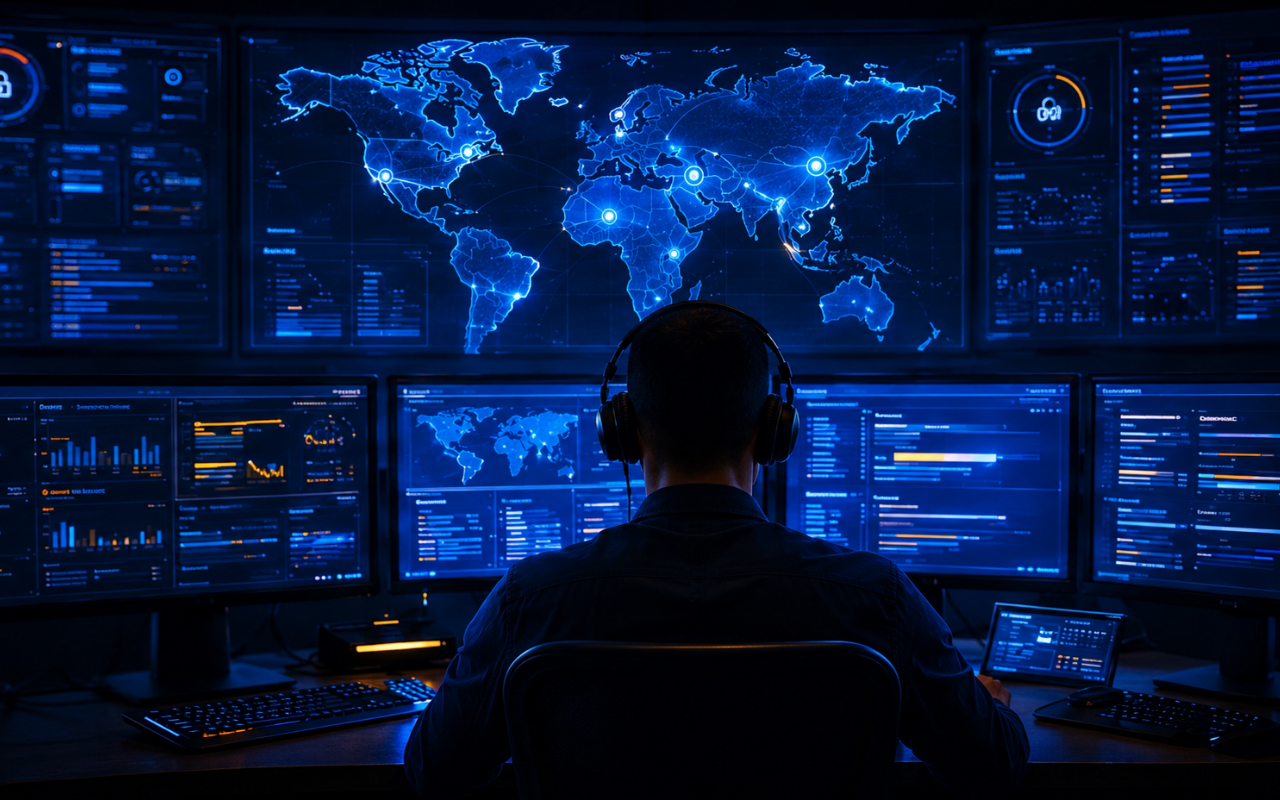
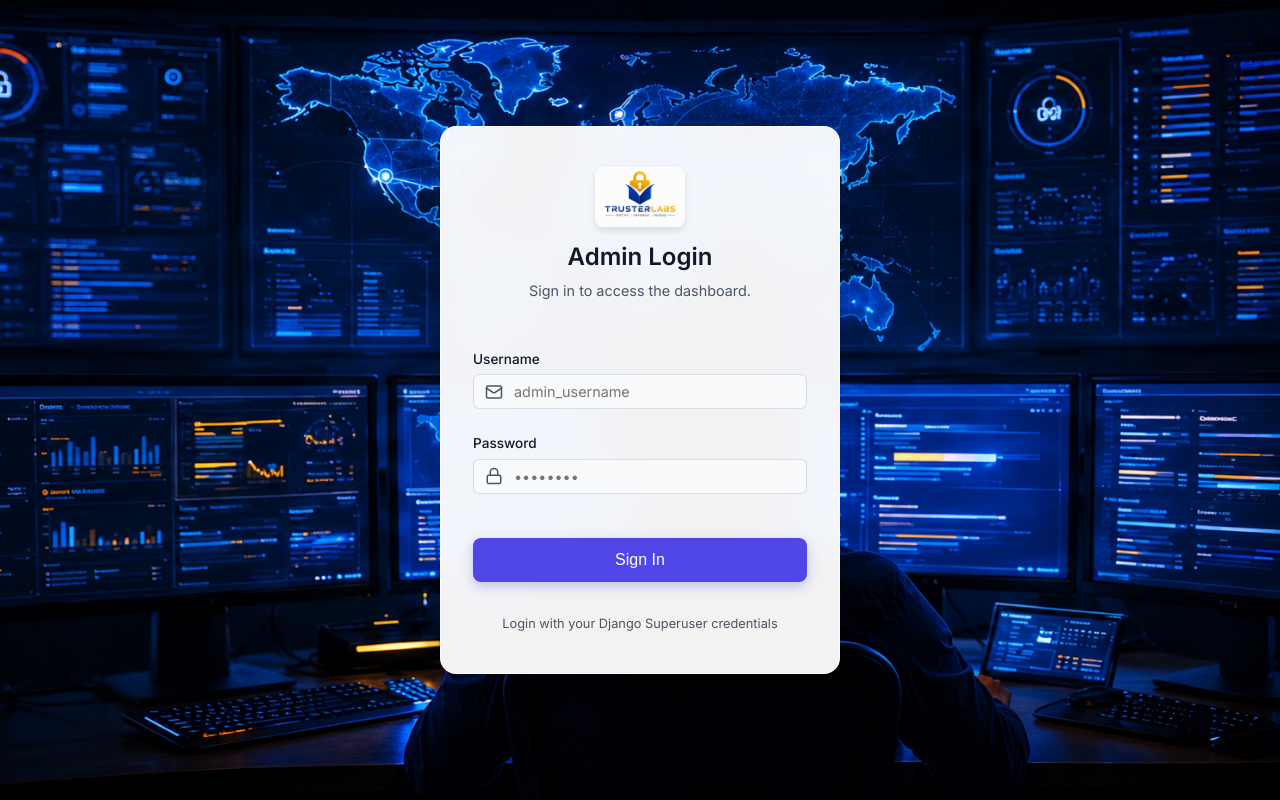
Before and after one commit to N7732/DataCollectionApp, a React (Vite) app in the folder Frontend/collectForm/: page /login in a window 1280 px wide. Before the commit this address had no page. Built offline with nearby package versions, Linux system fonts and the light colour scheme.

Commit message:
Connect frontend login to real Django authentication

```diff
--- a/Frontend/collectForm/src/App.jsx
+++ b/Frontend/collectForm/src/App.jsx
@@ -10,7 +10,7 @@ function App() {
     <Router>
       <Routes>
         <Route path="/" element={<TrainerForm />} />
-        <Route path="/log" element={<Login />} />
+        <Route path="/login" element={<Login />} />
         <Route
           path="/trustcollecteddatastudents"
           element={
--- a/Frontend/collectForm/src/components/AdminDashboard.jsx
+++ b/Frontend/collectForm/src/components/AdminDashboard.jsx
@@ -123,7 +123,7 @@ export default function AdminDashboard() {
             className="nav-item"
             onClick={() => {
               localStorage.removeItem('adminSessionToken');
-              navigate('/log');
+              navigate('/login');
             }}
             style={{ color: 'var(--error-color)', width: '100%', background: 'transparent', border: 'none', textAlign: 'left', cursor: 'pointer' }}
           >
--- a/Frontend/collectForm/src/components/Login.jsx
+++ b/Frontend/collectForm/src/components/Login.jsx
@@ -4,8 +4,9 @@ import logo from '../assets/logo.jpeg';
 import { Lock, Mail } from 'lucide-react';
 
 export default function Login() {
-  const [credentials, setCredentials] = useState({ email: '', password: '' });
+  const [credentials, setCredentials] = useState({ username: '', password: '' });
   const [error, setError] = useState('');
+  const [isLoading, setIsLoading] = useState(false);
   const navigate = useNavigate();
 
   const handleInputChange = (e) => {
@@ -13,18 +14,41 @@ export default function Login() {
     setCredentials(prev => ({ ...prev, [name]: value }));
   };
 
-  const handleLogin = (e) => {
+  const handleLogin = async (e) => {
     e.preventDefault();
     setError('');
+    setIsLoading(true);
 
-    // Hardcoded mock credentials for simulation
-    // TODO: Replace with actual Django API fetch request
-    if (credentials.email === 'admin@example.com' && credentials.password === 'password123') {
-      // Simulate saving session token
-      localStorage.setItem('adminSessionToken', 'mock_secure_token_abc123');
-      navigate('/trustcollecteddatastudents');
-    } else {
-      setError('Invalid email or password. Please try again.');
+    try {
+      const response = await fetch('https://datacollectionapp-wgon.onrender.com/api/login/', {
+        method: 'POST',
+        headers: {
+          'Content-Type': 'application/json',
+        },
+        body: JSON.stringify({
+          username: credentials.username,
+          password: credentials.password
+        }),
+      });
+
+      const data = await response.json();
+
+      if (response.ok && data.success) {
+        // Save the real auth token we got from Django
+        localStorage.setItem('adminSessionToken', data.token);
+
+        // Also save it as the API key for fetching data (since we set the API to accept sk_ tokens)
+        localStorage.setItem('trainerApiKey', data.token);
+
+        navigate('/trustcollecteddatastudents');
+      } else {
+        setError(data.error || 'Invalid username or password. Please try again.');
+      }
+    } catch (err) {
+      console.error('Login error:', err);
+      setError('Network error. Unable to connect to the server.');
+    } finally {
+      setIsLoading(false);
     }
   };
 
@@ -48,18 +72,18 @@ export default function Login() {
 
         <form onSubmit={handleLogin}>
           <div className="form-group" style={{ position: 'relative' }}>
-            <label className="form-label" style={{ color: '#111827' }}>Email Address</label>
+            <label className="form-label" style={{ color: '#111827' }}>Username</label>
             <div style={{ position: 'relative' }}>
               <Mail size={18} style={{ position: 'absolute', left: '12px', top: '50%', transform: 'translateY(-50%)', color: 'var(--text-muted)' }} />
               <input
-                type="email"
-                name="email"
-                value={credentials.email}
+                type="text"
+                name="username"
+                value={credentials.username}
                 onChange={handleInputChange}
                 className="form-control"
                 style={{ paddingLeft: '2.5rem', backgroundColor: '#f9fafb' }}
                 required
-                placeholder="admin@example.com"
+                placeholder="admin_username"
               />
             </div>
           </div>
@@ -81,13 +105,13 @@ export default function Login() {
             </div>
           </div>
 
-          <button type="submit" className="btn btn-primary" style={{ width: '100%', padding: '0.8rem', marginTop: '2rem', fontSize: '1rem' }}>
-            Sign In
+          <button type="submit" className="btn btn-primary" disabled={isLoading} style={{ width: '100%', padding: '0.8rem', marginTop: '2rem', fontSize: '1rem' }}>
+            {isLoading ? 'Signing In...' : 'Sign In'}
           </button>
         </form>
 
         <div style={{ textAlign: 'center', marginTop: '2rem', fontSize: '0.8rem', color: 'var(--text-muted)' }}>
-          For testing: admin@example.com / password123
+          Login with your Django Superuser credentials
         </div>
 
       </div>
```
Also changed, not shown: 2 other files (tests, documents, lock files or other folders).
